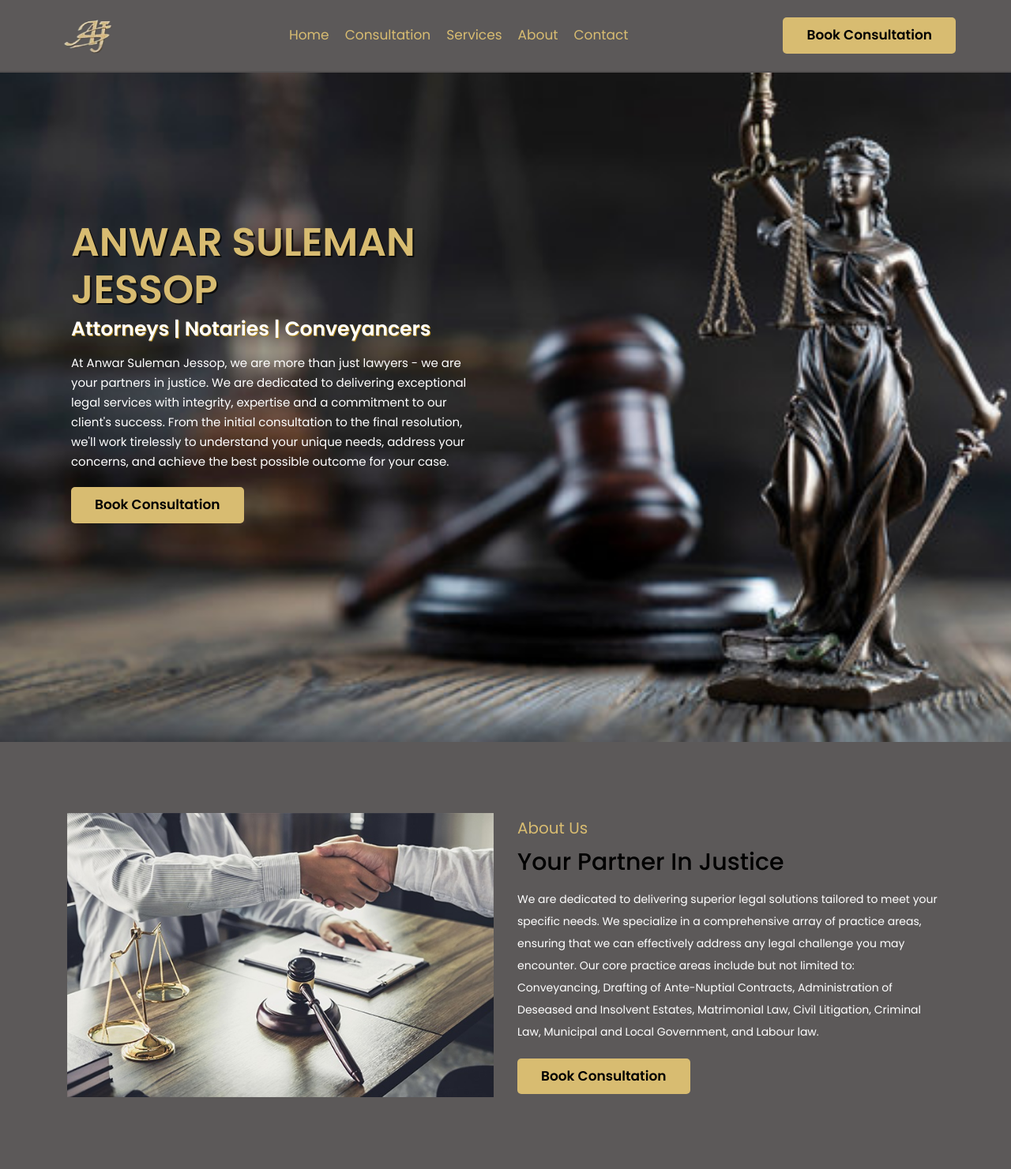
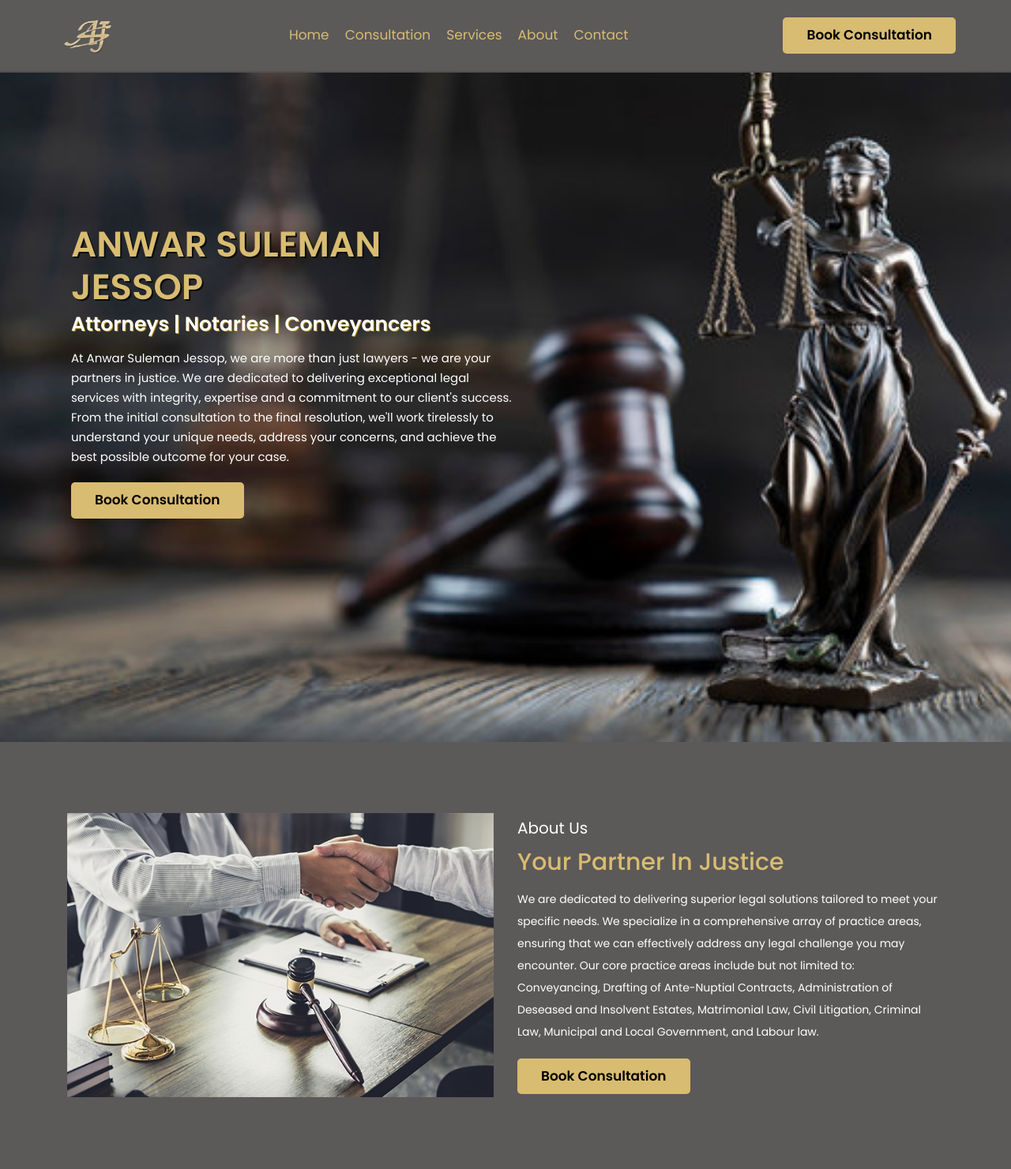
Before and after one commit to Andiswaamavuso/asjlawfirm, a PHP site: page /index.html in a window 1280 px wide. Shown: the top 1481 px of the page at 79% size. Run offline with PHP 8.4, Linux system fonts and the light colour scheme.

Commit message:
Update style.css

```diff
--- a/css/style.css
+++ b/css/style.css
@@ -112,12 +112,12 @@
 }
 
 .home .content{
-  width: 55rem;
+  width: 60rem;
   padding:2rem;
 }
 
 .home .content h3{
-  font-size: 50px;
+  font-size: 45px;
   font-weight: bold;
   text-transform: uppercase;
   color: rgb(216, 188, 113);
@@ -146,12 +146,12 @@
 
 .about .content span{
    font-size: 2rem;
-   color:rgb(216, 188, 113);
+   color: #fff;
 }
 
 .about .content h3{
    font-size: 3rem;
-   color: black;
+   color: rgb(216, 188, 113);
    margin-top: 1rem;
 }
 
```
